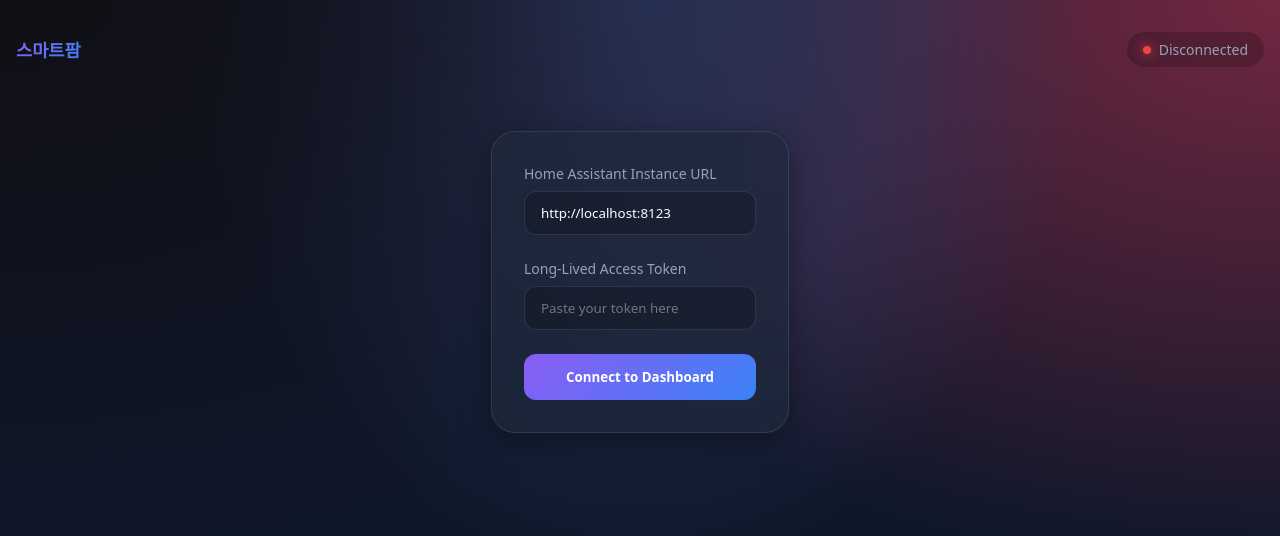
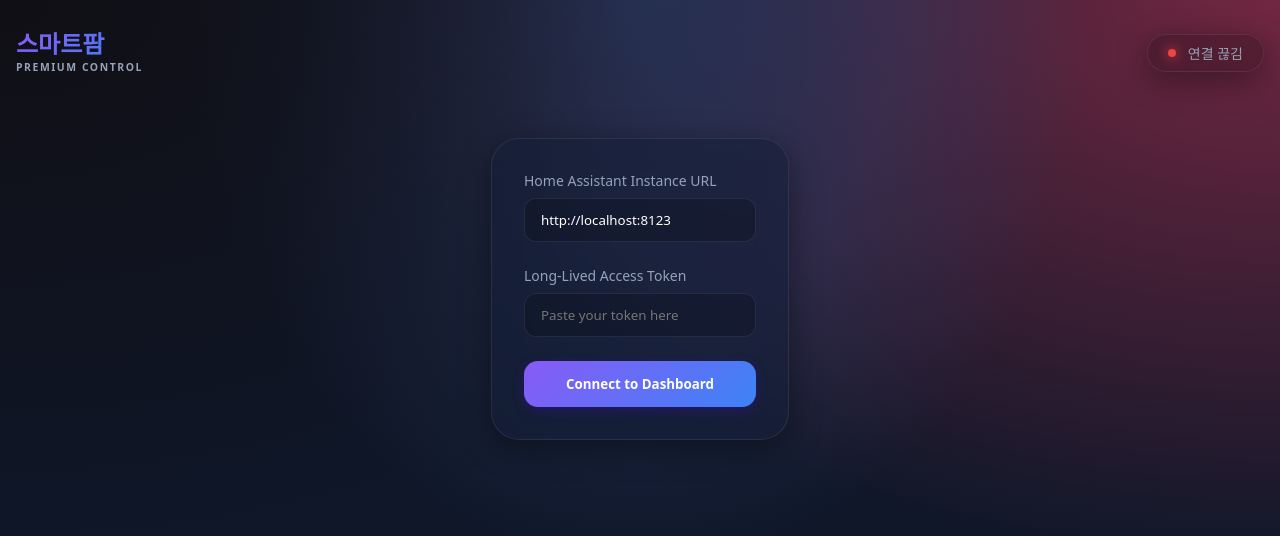
Before and after one commit to dlawoejr/ha-dashboard-svelte, a SvelteKit app: page / in a window 1280 px wide. Shown: the top 536 px of the page. Built offline with nearby package versions, Linux system fonts and the light colour scheme.

Commit message:
UI/UX 고도화 및 스마트팜 브랜딩 전환 적용

```diff
--- a/src/app.css
+++ b/src/app.css
@@ -1,11 +1,35 @@
 :root {
-    --primary-bg: #0f172a;
-    --card-bg: rgba(30, 41, 59, 0.7);
-    --accent-color: #8b5cf6;
-    --accent-gradient: linear-gradient(135deg, #8b5cf6 0%, #3b82f6 100%);
+    /* Brand Colors (HSL for better manipulation) */
+    --h-primary: 222;
+    --s-primary: 47%;
+    --l-primary: 11%;
+
+    --h-accent: 258;
+    --s-accent: 90%;
+    --l-accent: 66%;
+
+    --primary-bg: hsl(var(--h-primary), var(--s-primary), var(--l-primary));
+    --surface-bg: hsla(222, 47%, 15%, 0.6);
+    --card-bg: hsla(222, 47%, 20%, 0.4);
+
+    --accent-color: hsl(var(--h-accent), var(--s-accent), var(--l-accent));
+    --accent-gradient: linear-gradient(135deg,
+            hsl(var(--h-accent), var(--s-accent), var(--l-accent)) 0%,
+            hsl(217, 91%, 60%) 100%);
+
     --text-main: #f8fafc;
     --text-dim: #94a3b8;
-    --border-color: rgba(255, 255, 255, 0.1);
+    --border-color: hsla(0, 0%, 100%, 0.08);
+
+    /* Functional Colors */
+    --success: hsl(150, 84%, 39%);
+    --danger: hsl(0, 84%, 60%);
+    --warning: hsl(45, 93%, 47%);
+
+    /* Effects */
+    --glass-blur: blur(16px);
+    --card-shadow: 0 8px 32px 0 rgba(0, 0, 0, 0.4);
+    --transition-smooth: all 0.3s cubic-bezier(0.4, 0, 0.2, 1);
 }
 
 * {
@@ -64,13 +88,14 @@ h1 {
 
 /* Glass Panel Utility */
 .glass-panel {
-    background: var(--card-bg);
-    backdrop-filter: blur(12px);
-    -webkit-backdrop-filter: blur(12px);
+    background: var(--surface-bg);
+    backdrop-filter: var(--glass-blur);
+    -webkit-backdrop-filter: var(--glass-blur);
     border: 1px solid var(--border-color);
-    border-radius: 24px;
+    border-radius: 28px;
     padding: 2rem;
-    box-shadow: 0 8px 32px 0 rgba(0, 0, 0, 0.37);
+    box-shadow: var(--card-shadow);
+    transition: var(--transition-smooth);
 }
 
 /* Login Section */
@@ -111,16 +136,22 @@ button {
     padding: 14px;
     background: var(--accent-gradient);
     border: none;
-    border-radius: 12px;
+    border-radius: 14px;
     color: white;
     font-weight: 600;
     cursor: pointer;
-    transition: transform 0.2s, opacity 0.2s;
+    transition: var(--transition-smooth);
+    box-shadow: 0 4px 12px hsla(var(--h-accent), var(--s-accent), 40%, 0.3);
 }
 
 button:hover {
     transform: translateY(-2px);
-    opacity: 0.9;
+    box-shadow: 0 6px 20px hsla(var(--h-accent), var(--s-accent), 40%, 0.4);
+    opacity: 0.95;
+}
+
+button:active {
+    transform: translateY(0);
 }
 
 /* Main Layout (Sidebar + Content) */
@@ -226,19 +257,42 @@ button:hover {
 
 /* Entity Cards */
 .entity-card {
-    background: rgba(255, 255, 255, 0.05);
+    background: var(--card-bg);
     border: 1px solid var(--border-color);
-    border-radius: 20px;
+    border-radius: 24px;
     padding: 1.5rem;
     display: flex;
     flex-direction: column;
     gap: 1rem;
-    transition: transform 0.3s, background 0.3s;
+    position: relative;
+    overflow: hidden;
+    transition: var(--transition-smooth);
+    backdrop-filter: blur(8px);
 }
 
 .entity-card:hover {
-    background: rgba(255, 255, 255, 0.08);
-    transform: translateY(-4px);
+    background: hsla(0, 0%, 100%, 0.08);
+    transform: translateY(-6px);
+    border-color: hsla(0, 0%, 100%, 0.2);
+    box-shadow: 0 12px 40px rgba(0, 0, 0, 0.4);
+}
+
+/* Glowing effect on hover */
+.entity-card::after {
+    content: '';
+    position: absolute;
+    top: 0;
+    left: 0;
+    right: 0;
+    bottom: 0;
+    background: radial-gradient(circle at center, hsla(var(--h-accent), var(--s-accent), 60%, 0.1) 0%, transparent 70%);
+    opacity: 0;
+    transition: var(--transition-smooth);
+    pointer-events: none;
+}
+
+.entity-card:hover::after {
+    opacity: 1;
 }
 
 .entity-header {
@@ -406,21 +460,112 @@ input:checked+.slider:before {
     font-weight: 600;
 }
 
-/* Loading Spinner */
-.spinner {
-    width: 40px;
-    height: 40px;
-    margin: 0 auto;
-    border: 4px solid rgba(255, 255, 255, 0.1);
-    border-radius: 50%;
-    border-top-color: var(--accent-color);
-    animation: spin 1s ease-in-out infinite;
+/* Brand and Header Enhancements */
+.brand-container {
+    display: flex;
+    flex-direction: column;
 }
 
-@keyframes spin {
-    to {
-        transform: rotate(360deg);
+.logo {
+    font-size: 1.5rem;
+    font-weight: 800;
+    margin: 0;
+    line-height: 1;
+}
+
+.brand-tag {
+    font-size: 0.65rem;
+    text-transform: uppercase;
+    letter-spacing: 0.15em;
+    color: var(--text-dim);
+    margin-top: 4px;
+    font-weight: 600;
+}
+
+.status-badge.glass-panel {
+    padding: 0.5rem 1.25rem;
+    border-radius: 999px;
+    display: flex;
+    align-items: center;
+    gap: 0.75rem;
+}
+
+/* Loading Screen Enhancements */
+.error-icon {
+    font-size: 4rem;
+    margin-bottom: 1.5rem;
+    filter: drop-shadow(0 0 20px hsla(0, 84%, 60%, 0.3));
+}
+
+.error-title {
+    font-size: 1.75rem;
+    font-weight: 800;
+    margin-bottom: 1rem;
+}
+
+.error-msg {
+    color: var(--text-dim);
+    margin-bottom: 2.5rem;
+    line-height: 1.6;
+}
+
+.retry-btn {
+    width: 100%;
+    margin-bottom: 1.5rem;
+}
+
+.loading-container {
+    position: relative;
+    width: 80px;
+    height: 80px;
+    margin: 0 auto 2rem;
+}
+
+.loading-glow {
+    position: absolute;
+    top: 50%;
+    left: 50%;
+    transform: translate(-50%, -50%);
+    width: 60px;
+    height: 60px;
+    background: var(--accent-color);
+    border-radius: 50%;
+    filter: blur(30px);
+    opacity: 0.3;
+    animation: pulse 2s ease-in-out infinite;
+}
+
+@keyframes pulse {
+
+    0%,
+    100% {
+        transform: translate(-50%, -50%) scale(1);
+        opacity: 0.3;
     }
+
+    50% {
+        transform: translate(-50%, -50%) scale(1.5);
+        opacity: 0.1;
+    }
+}
+
+.loading-msg {
+    font-weight: 600;
+    font-size: 1.1rem;
+    color: var(--text-main);
+    margin-bottom: 2rem;
+}
+
+.cancel-btn-loading {
+    background: transparent;
+    border: 1px solid hsla(0, 0%, 100%, 0.1);
+    color: var(--text-dim);
+    box-shadow: none;
+}
+
+.cancel-btn-loading:hover {
+    background: hsla(0, 0%, 100%, 0.05);
+    color: var(--text-main);
 }
 
 /* Responsive Design */
--- a/src/lib/components/Sidebar.svelte
+++ b/src/lib/components/Sidebar.svelte
@@ -4,33 +4,56 @@
 
 <aside id="sidebar" class="glass-panel">
     {#if haStore.floors.length === 0}
-        <div class="sidebar-item">No Floors Configured</div>
+        <div class="sidebar-item no-floors">No Floors Configured</div>
     {:else}
         {#each haStore.floors as floor}
-            <!-- svelte-ignore a11y_click_events_have_key_events -->
-            <!-- svelte-ignore a11y_no_static_element_interactions -->
-            <div
+            <button
                 class="sidebar-item {floor.floor_id === haStore.activeFloorId &&
                 haStore.activeView === 'dashboard'
                     ? 'active'
                     : ''}"
                 onclick={() => haStore.selectFloor(floor.floor_id)}
+                type="button"
             >
+                <span class="icon">🏢</span>
                 {floor.name}
-            </div>
+            </button>
         {/each}
     {/if}
 
     <!-- Scheduler menu item -->
     <div class="sidebar-divider"></div>
-    <!-- svelte-ignore a11y_click_events_have_key_events -->
-    <!-- svelte-ignore a11y_no_static_element_interactions -->
-    <div
+    <button
         class="sidebar-item {haStore.activeView === 'scheduler'
             ? 'active'
             : ''}"
         onclick={() => haStore.setActiveView("scheduler")}
+        type="button"
     >
-        📅 스케줄러
-    </div>
+        <span class="icon">📅</span> 스케줄러
+    </button>
 </aside>
+
+<style>
+    .sidebar-item {
+        width: 100%;
+        text-align: left;
+        display: flex;
+        align-items: center;
+        gap: 0.75rem;
+        border: none;
+        background: transparent;
+        font-family: inherit;
+        font-size: 0.95rem;
+    }
+
+    .icon {
+        font-size: 1.1rem;
+    }
+
+    .no-floors {
+        padding: 1rem;
+        text-align: center;
+        opacity: 0.5;
+    }
+</style>
--- a/src/routes/+page.svelte
+++ b/src/routes/+page.svelte
@@ -245,14 +245,17 @@
 
 <div id="app">
     <header>
-        <h1>스마트팜</h1>
+        <div class="brand-container">
+            <h1 class="logo">스마트팜</h1>
+            <span class="brand-tag">Premium Control</span>
+        </div>
         <div class="header-actions">
             {#if haStore.connectionStatus === "connected"}
                 <div class="desktop-only">
                     <QRConnect />
                 </div>
             {/if}
-            <div class="status-badge">
+            <div class="status-badge glass-panel">
                 <span
                     class="status-indicator"
                     class:connected={haStore.connectionStatus === "connected"}
@@ -261,11 +264,13 @@
                 ></span>
                 <span id="conn-status">
                     {#if haStore.connectionStatus === "connected"}
-                        Connected
+                        시스템 정상
                     {:else if haStore.connectionStatus === "error" || haStore.connectionStatus === "auth_failed"}
-                        Auth Failed
+                        인증 실패
+                    {:else if haStore.connectionStatus === "reconnecting"}
+                        재연결 중...
                     {:else}
-                        Disconnected
+                        연결 끊김
                     {/if}
                 </span>
             </div>
@@ -275,46 +280,44 @@
     {#if isInitializing || haStore.connectionStatus === "reconnect_failed"}
         <div
             class="loading-screen glass-panel"
-            style="margin: 2rem auto; max-width: 400px; text-align: center; padding: 2rem;"
+            style="margin: 4rem auto; max-width: 420px; text-align: center; padding: 3rem;"
         >
             {#if haStore.connectionStatus === "reconnect_failed"}
-                <div style="font-size: 3rem; margin-bottom: 1rem;">⚠️</div>
-                <h2 style="color: var(--text-color); margin-bottom: 0.5rem;">
-                    Connection Lost
-                </h2>
-                <p style="color: var(--text-dim); margin-bottom: 2rem;">
-                    Unable to reach Home Assistant after 5 minutes.<br />Please
-                    check your network.
+                <div class="error-icon">⚠️</div>
+                <h2 class="error-title">연결 실패</h2>
+                <p class="error-msg">
+                    서버에 응답이 없습니다. 네트워크 상태를 확인해 주세요.
                 </p>
                 <button
-                    class="btn primary"
-                    style="width: 100%; margin-bottom: 1rem;"
+                    class="retry-btn"
                     onclick={() => {
                         isInitializing = true;
                         haStore.reconnect();
                     }}
                 >
-                    Retry Connection
+                    다시 시도
                 </button>
             {:else}
-                <div class="spinner"></div>
-                <p style="margin-top: 1rem; color: var(--text-dim);">
+                <div class="loading-container">
+                    <div class="spinner"></div>
+                    <div class="loading-glow"></div>
+                </div>
+                <p class="loading-msg">
                     {haStore.connectionStatus === "reconnecting"
-                        ? "Reconnecting to Home Assistant..."
-                        : "Connecting to Home Assistant..."}
+                        ? "서버에 다시 연결하는 중..."
+                        : "스마트팜 시스템 로딩 중..."}
                 </p>
             {/if}
 
             <button
-                class="btn secondary"
-                style="margin-top: 1rem; width: 100%;"
+                class="cancel-btn-loading"
                 onclick={() => {
                     haStore.cancelReconnect();
                     isInitializing = false;
                     isRecovering = false;
                 }}
             >
-                Cancel / Change Server
+                취소 및 서버 변경
             </button>
         </div>
     {:else if haStore.connectionStatus !== "connected" && haStore.entities.length === 0}
```
Also changed, not shown: src/lib/components/EntityCard.svelte (+59 -4 lines), src/lib/components/SchedulerCard.svelte (+19 -10 lines), 1 other file (tests, documents, lock files or other folders).
